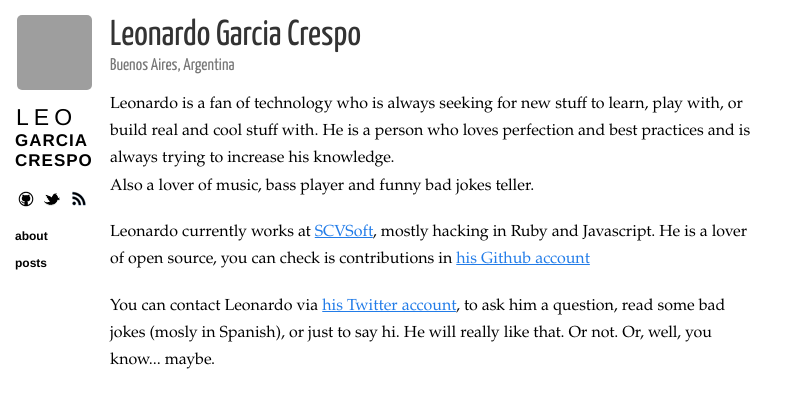
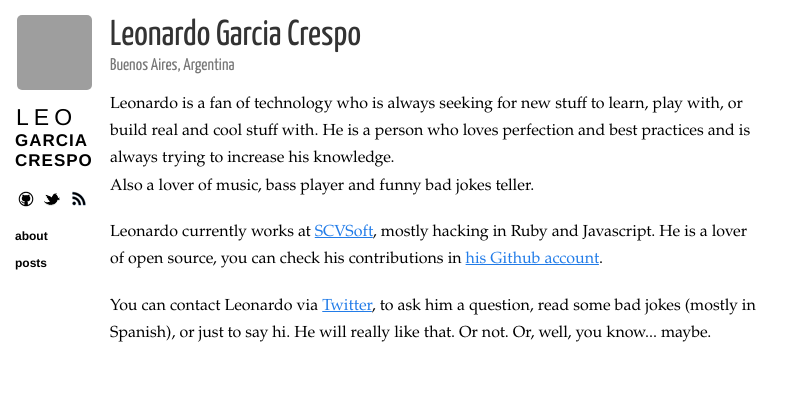
Before and after one commit to leoasis/leoasis.github.com, a Jekyll site: the page built from about.html, in a window 1280 px wide, cut to the strip 0-408 px from the top of the page. Shown: the whole strip, without its empty margins (0-804 px from the left). Built offline with Jekyll 4.4.1, drawn with Linux system fonts in a browser that asks for light colours; nearby versions of some CDN libraries; Markdown is read by kramdown in place of the engine named in the settings; grey boxes are pictures that could not be loaded.

Commit message:
Fix about text

```diff
--- a/about.html
+++ b/about.html
@@ -16,9 +16,9 @@ title: "About"
   </p>
 
   <p>
-    Leonardo currently works at <a href="http://scvsoft.com" target="_blank">SCVSoft</a>, mostly hacking in Ruby and Javascript. He is a lover of open source, you can check is contributions in <a href="http://github.com/leoasis" target="_blank">his Github account</a>
+    Leonardo currently works at <a href="http://scvsoft.com" target="_blank">SCVSoft</a>, mostly hacking in Ruby and Javascript. He is a lover of open source, you can check his contributions in <a href="http://github.com/leoasis" target="_blank">his Github account</a>.
   </p>
   <p>
-    You can contact Leonardo via <a target="_blank" href="http://twitter.com/leogcrespo">his Twitter account</a>, to ask him a question, read some bad jokes (mosly in Spanish), or just to say hi. He will really like that. Or not. Or, well, you know... maybe.
+    You can contact Leonardo via <a target="_blank" href="http://twitter.com/leogcrespo">Twitter</a>, to ask him a question, read some bad jokes (mostly in Spanish), or just to say hi. He will really like that. Or not. Or, well, you know... maybe.
   </p>
 </section>
```
